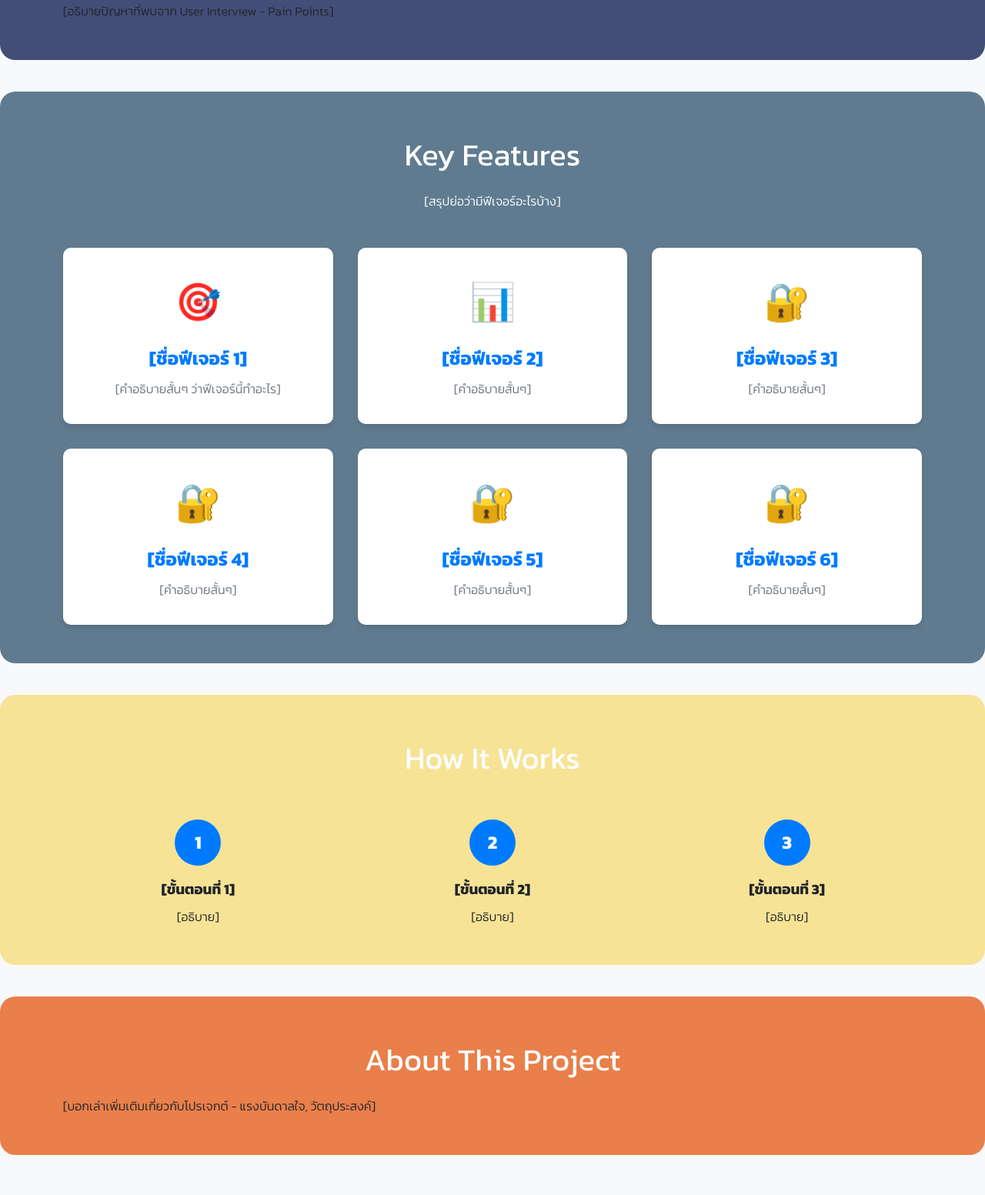
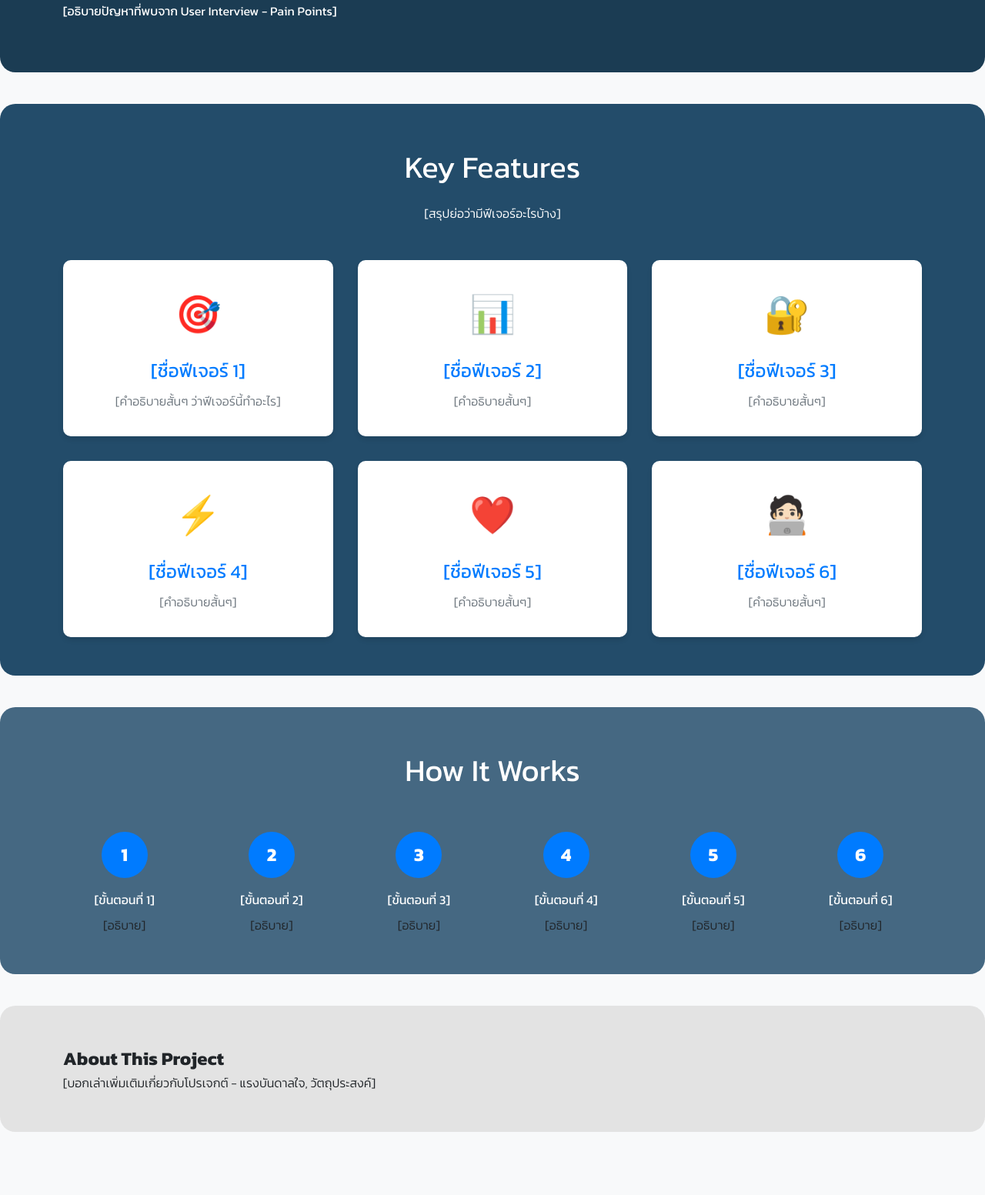
Before and after one commit to cpecodebattle/cpecodebattle.github.io, a plain HTML site: page index.html in a window 1280 px wide. Shown: the part 656-2209 px from the top of the page at 77% size. Drawn offline with Linux system fonts and the light colour scheme.

Commit message:
change some features

```diff
--- a/css/style.css
+++ b/css/style.css
@@ -1,4 +1,5 @@
 @import url('https://fonts.googleapis.com/css2?family=Kanit:ital,wght@0,100;0,200;0,300;0,400;0,500;0,600;0,700;0,800;0,900;1,100;1,200;1,300;1,400;1,500;1,600;1,700;1,800;1,900&display=swap');
+
 /* ===========================
    CSS Reset & Base Styles
    =========================== */
@@ -128,6 +129,7 @@ body {
     box-shadow: 0 0 5px #BF1A1A, 0 0 20px #BF1A1A, 0 0 50px #BF1A1A,
         0 0 100px #BF1A1A;
 }
+
 /* button */
 
 
@@ -234,6 +236,22 @@ section h2 {
     font-weight: 400;
 }
 
+section h3 {
+    font-size: 1rem;
+    text-align: center;
+    margin-bottom: 1rem;
+    color: white;
+    font-weight: 400;
+}
+
+section h4 {
+    font-size: 1rem;
+    text-align: left;
+    margin-bottom: 1rem;
+    color: white;
+    font-weight: 400;
+}
+
 .section-description {
     text-align: center;
     font-size: 1rem;
@@ -246,7 +264,10 @@ section h2 {
 
 /* Features Grid */
 /* box */
-.features-section, .problem-section, .how-section, .about-section {
+.features-section,
+.problem-section,
+.how-section,
+.about-section {
     position: relative;
     padding: 20px 0;
     margin: 0;
@@ -257,45 +278,56 @@ section h2 {
 }
 
 .bg-box1 {
-    background: #434E78;
-    border-radius: 20px;      /* มุมโค้ง 32px */
+    background: #1B3C53;
+    border-radius: 20px;
+    /* มุมโค้ง 32px */
     width: 100%;
     max-width: 1300px;
-    padding: 50px;          /* เว้นช่องด้านใน */
+    padding: 50px;
+    /* เว้นช่องด้านใน */
     position: relative;
 }
 
 .bg-box {
-    background: #607B8F;
-    border-radius: 20px;      /* มุมโค้ง 32px */
+    background: #234C6A;
+    border-radius: 20px;
+    /* มุมโค้ง 32px */
     width: 100%;
     max-width: 1300px;
-    padding: 50px;          /* เว้นช่องด้านใน */
+    padding: 50px;
+    /* เว้นช่องด้านใน */
     position: relative;
 }
 
 .bg-box2 {
-    background: #F7E396;
-    border-radius: 20px;      /* มุมโค้ง 32px */
+    background: #456882;
+    border-radius: 20px;
+    /* มุมโค้ง 32px */
     width: 100%;
     max-width: 1300px;
-    padding: 50px;          /* เว้นช่องด้านใน */
+    padding: 50px;
+    /* เว้นช่องด้านใน */
     position: relative;
 }
 
 .bg-box3 {
-    background: #E97F4A;
-    border-radius: 20px;      /* มุมโค้ง 32px */
+    background: #E3E3E3;
+    border-radius: 20px;
+    /* มุมโค้ง 32px */
     width: 100%;
     max-width: 1300px;
-    padding: 50px;          /* เว้นช่องด้านใน */
+    padding: 50px;
+    /* เว้นช่องด้านใน */
     position: relative;
 }
 
-.features-section .container, .problem-section .container {
-    position: relative;       /* ทำให้ z-index ซ้อนถูก */
+.features-section .container,
+.problem-section .container {
+    position: relative;
+    /* ทำให้ z-index ซ้อนถูก */
     z-index: 5;
 }
+
 /* box */
 
 .features-grid {
@@ -382,8 +414,10 @@ section h2 {
 }
 
 .team-member:hover {
-    transform: translateY(-8px);   /* ลอยขึ้น */
-    box-shadow: 0 8px 16px rgba(0, 0, 0, 0.2); /* เงาเข้มขึ้น */
+    transform: translateY(-8px);
+    /* ลอยขึ้น */
+    box-shadow: 0 8px 16px rgba(0, 0, 0, 0.2);
+    /* เงาเข้มขึ้น */
 }
 
 .team-member img {
@@ -537,6 +571,7 @@ section h2 {
     transition: width 0.2s ease-in;
     text-decoration: none;
     color: inherit;
+
     &:before {
         position: absolute;
         z-index: -1;
@@ -572,6 +607,7 @@ section h2 {
     flex-shrink: 0;
     left: 18px;
     position: absolute;
+
     svg {
         width: 28px;
         height: 28px;
@@ -587,4 +623,5 @@ section h2 {
     text-indent: 28px;
     width: 100%;
 }
+
 /* navbar */
--- a/index.html
+++ b/index.html
@@ -30,7 +30,7 @@
 
             <!-- Navigation Menu -->
             <div class="menu">
-                <a href="#home" class="link">
+                <a href="#" class="link">
                     <span class="link-icon">
                         <svg xmlns="http://www.w3.org/2000/svg" fill="none" viewBox="0 0 24 24" stroke-width="1.5"
                             stroke="currentColor" class="size-6">
@@ -85,15 +85,12 @@
 
                 <a href="#contact" class="link">
                     <span class="link-icon">
-                        <svg xmlns="http://www.w3.org/2000/svg" width="192" height="192" fill="currentColor"
-                            viewBox="0 0 256 256">
-                            <rect width="256" height="256" fill="none"></rect>
-                            <circle cx="128" cy="96" r="64" fill="none" stroke="currentColor" stroke-miterlimit="10"
-                                stroke-width="16"></circle>
-                            <path d="M30.989,215.99064a112.03731,112.03731,0,0,1,194.02311.002" fill="none"
-                                stroke="currentColor" stroke-linecap="round" stroke-linejoin="round" stroke-width="16">
-                            </path>
+                        <svg xmlns="http://www.w3.org/2000/svg" fill="none" viewBox="0 0 24 24" stroke-width="1.5"
+                            stroke="currentColor" class="size-6">
+                            <path stroke-linecap="round" stroke-linejoin="round"
+                                d="M2.25 6.75c0 8.284 6.716 15 15 15h2.25a2.25 2.25 0 0 0 2.25-2.25v-1.372c0-.516-.351-.966-.852-1.091l-4.423-1.106c-.44-.11-.902.055-1.173.417l-.97 1.293c-.282.376-.769.542-1.21.38a12.035 12.035 0 0 1-7.143-7.143c-.162-.441.004-.928.38-1.21l1.293-.97c.363-.271.527-.734.417-1.173L6.963 3.102a1.125 1.125 0 0 0-1.091-.852H4.5A2.25 2.25 0 0 0 2.25 4.5v2.25Z" />
                         </svg>
+
                     </span>
                     <span class="link-title">Contact</span>
                 </a>
@@ -128,9 +125,9 @@
             <div class="bg-box1">
                 <div class="container">
                     <h2>The Problem We're Solving</h2>
-                    <p>
+                    <h4>
                         [อธิบายปัญหาที่พบจาก User Interview - Pain Points]
-                    </p>
+                    </h4>
                 </div>
             </div>
         </section>
@@ -176,7 +173,7 @@
                         <!-- Feature Card 4 -->
                         <article class="feature-card">
                             <div class="feature-icon">
-                                <span>🔐</span>
+                                <span>⚡</span>
                             </div>
                             <h3>[ชื่อฟีเจอร์ 4]</h3>
                             <p>[คำอธิบายสั้นๆ]</p>
@@ -185,7 +182,7 @@
                         <!-- Feature Card 5 -->
                         <article class="feature-card">
                             <div class="feature-icon">
-                                <span>🔐</span>
+                                <span>❤️</span>
                             </div>
                             <h3>[ชื่อฟีเจอร์ 5]</h3>
                             <p>[คำอธิบายสั้นๆ]</p>
@@ -194,7 +191,7 @@
                         <!-- Feature Card 6 -->
                         <article class="feature-card">
                             <div class="feature-icon">
-                                <span>🔐</span>
+                                <span>🧑🏻‍💻</span>
                             </div>
                             <h3>[ชื่อฟีเจอร์ 6]</h3>
                             <p>[คำอธิบายสั้นๆ]</p>
@@ -228,6 +225,24 @@
                             <h3>[ขั้นตอนที่ 3]</h3>
                             <p>[อธิบาย]</p>
                         </article>
+
+                        <article class="step">
+                            <span class="step-number">4</span>
+                            <h3>[ขั้นตอนที่ 4]</h3>
+                            <p>[อธิบาย]</p>
+                        </article>
+
+                        <article class="step">
+                            <span class="step-number">5</span>
+                            <h3>[ขั้นตอนที่ 5]</h3>
+                            <p>[อธิบาย]</p>
+                        </article>
+
+                        <article class="step">
+                            <span class="step-number">6</span>
+                            <h3>[ขั้นตอนที่ 6]</h3>
+                            <p>[อธิบาย]</p>
+                        </article>
                     </div>
                 </div>
             </div>
@@ -237,7 +252,7 @@
         <section id="about" class="about-section">
             <div class="bg-box3">
                 <div class="container">
-                <h2>About This Project</h2>
+                    <h1>About This Project</h1>
                     <p>
                         [บอกเล่าเพิ่มเติมเกี่ยวกับโปรเจกต์ - แรงบันดาลใจ, วัตถุประสงค์]
                     </p>
@@ -298,7 +313,6 @@
                 <button class="btn-third">Contact Us</button>
             </div>
         </section>
-
     </main>
 
     <!-- =========================== ASIDE (Optional) =========================== -->
@@ -312,9 +326,9 @@
             <div class="footer-content">
                 <!-- Footer Info -->
                 <div class="footer-info">
-                    <h4>[ชื่อโปรเจกต์]</h4>
+                    <h4>EventsHub</h4>
                     <p>ENGCE301: Software Design and Development</p>
-                    <p>Term Project - Group XX</p>
+                    <p>Term Project - Group CPENo.1</p>
                     <p>Rajamangala University of Technology Lanna</p>
                 </div>
 
@@ -339,7 +353,7 @@
 
             <!-- Copyright -->
             <div class="footer-bottom">
-                <p>&copy; 2025 [ชื่อโปรเจกต์]. All rights reserved.</p>
+                <p>&copy; 2025 EventsHub. All rights reserved.</p>
                 <p>Developed with ❤️ by Group 1</p>
             </div>
         </div>
```
Lines whose indentation alone changed are shown as unchanged.
